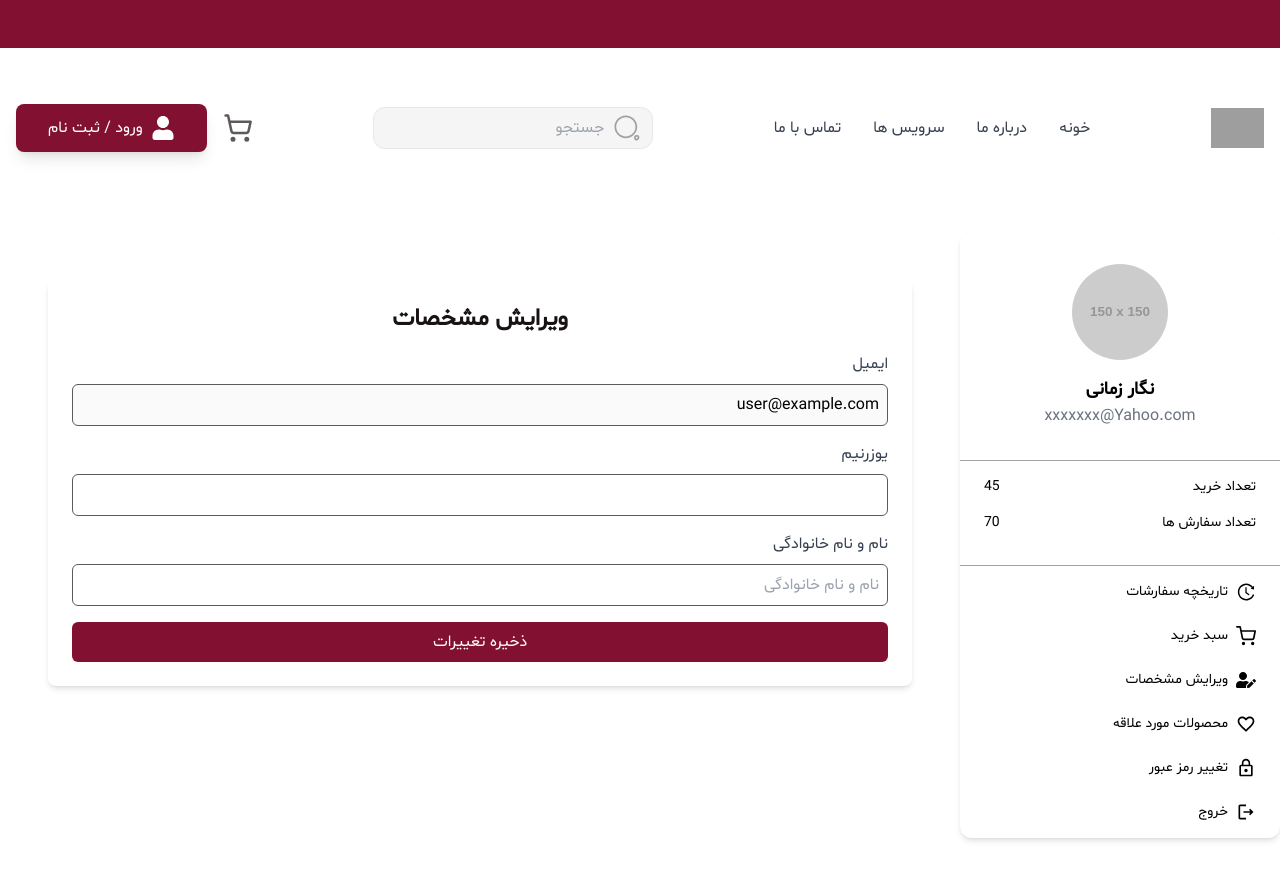
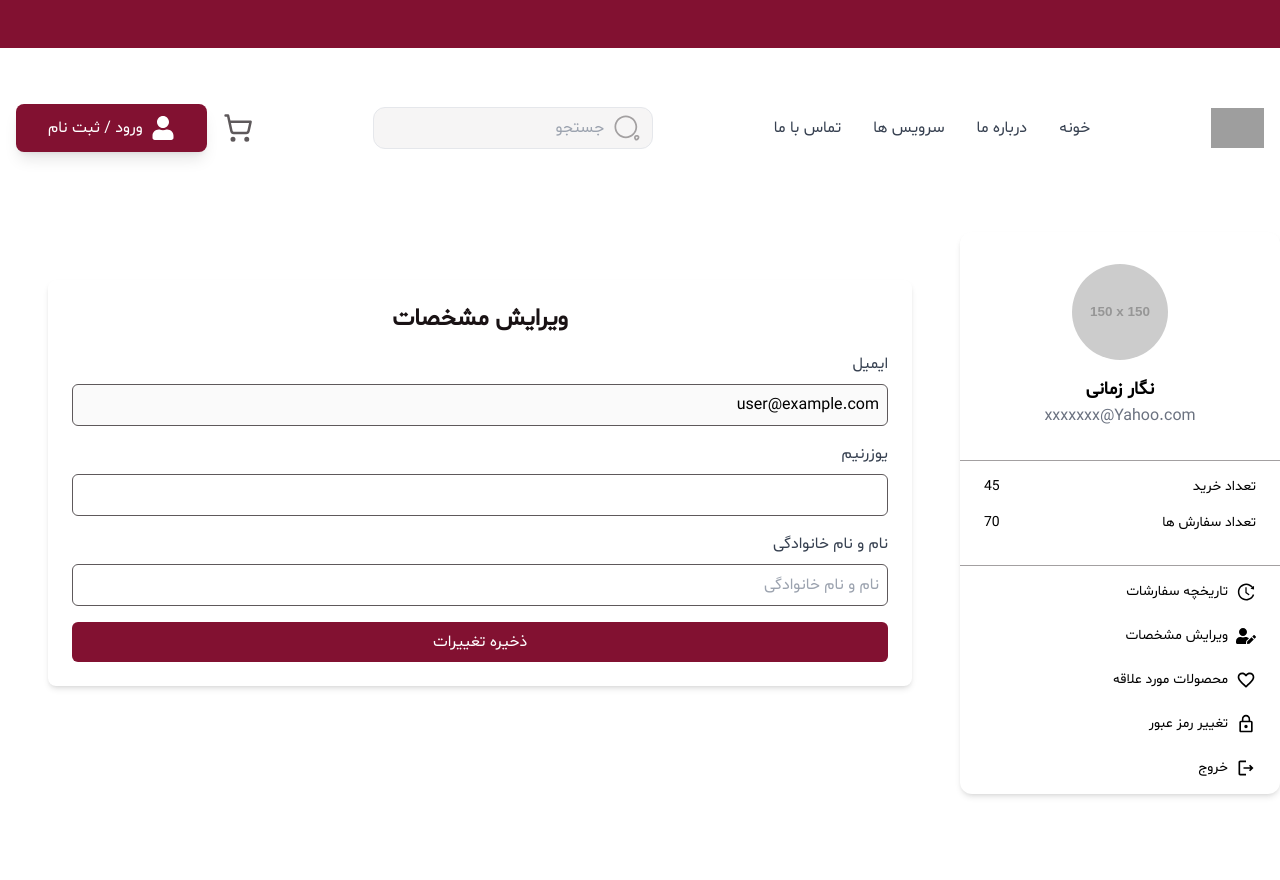
Before and after one commit to m-mohammad-d/azogeh, a React (Vite) app in the folder client/: page /user/edit-profile in a window 1280 px wide. Shown: the top 880 px of the page. Built offline with nearby package versions, Linux system fonts and the light colour scheme; grey boxes are pictures that could not be loaded.

Commit message:
feat : add more route user panel

```diff
--- a/client/src/components/ProfileCard.tsx
+++ b/client/src/components/ProfileCard.tsx
@@ -1,7 +1,6 @@
 import React from "react";
 import { Link } from "react-router-dom"; // Import Link from react-router-dom
 import { AiOutlineHistory } from "react-icons/ai";
-import { FiShoppingCart } from "react-icons/fi";
 import { FaUserEdit } from "react-icons/fa";
 import { MdFavoriteBorder, MdOutlineLogout, MdLockOutline } from "react-icons/md";
 
@@ -31,12 +30,6 @@ const ProfileCard: React.FC = () => {
             <Link to="/user/order-history" className="flex gap-2 items-center">
               <AiOutlineHistory size={20} />
               <span>تاریخچه سفارشات</span>
-            </Link>
-          </li>
-          <li className="flex gap-2 items-center">
-            <Link to="/user/cart" className="flex gap-2 items-center">
-              <FiShoppingCart size={20} />
-              <span>سبد خرید</span>
             </Link>
           </li>
           <li className="flex gap-2 items-center">
--- /dev/null
+++ b/client/src/pages/UserPanel/OrderHistory.tsx
@@ -0,0 +1,9 @@
+function OrderHistory() {
+    return (
+        <div>
+            محصولات خریداری شده
+        </div>
+    )
+}
+
+export default OrderHistory
--- /dev/null
+++ b/client/src/pages/UserPanel/Userfavorites.tsx
@@ -0,0 +1,9 @@
+function Userfavorites() {
+    return (
+        <div>
+            محصولات مورد علاقه
+        </div>
+    )
+}
+
+export default Userfavorites
```
Also changed, not shown: client/src/routes.tsx (+10 -0 lines).
